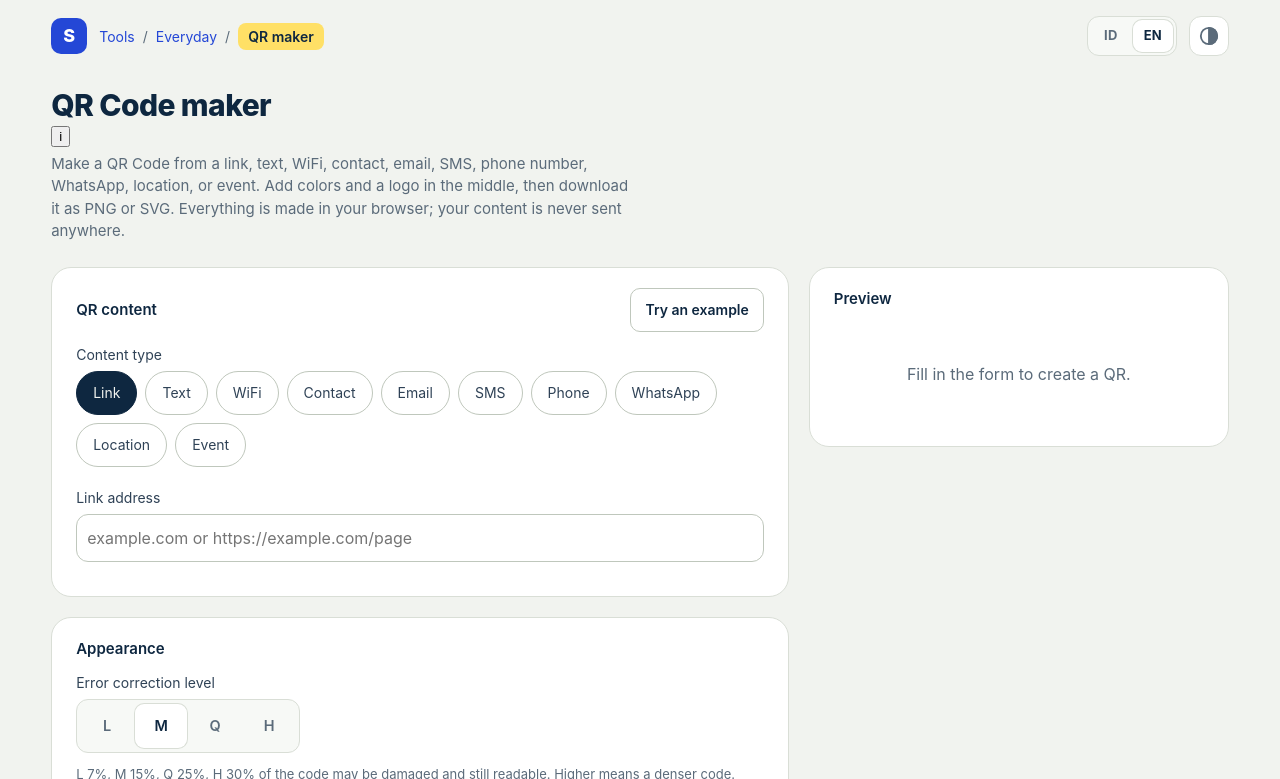
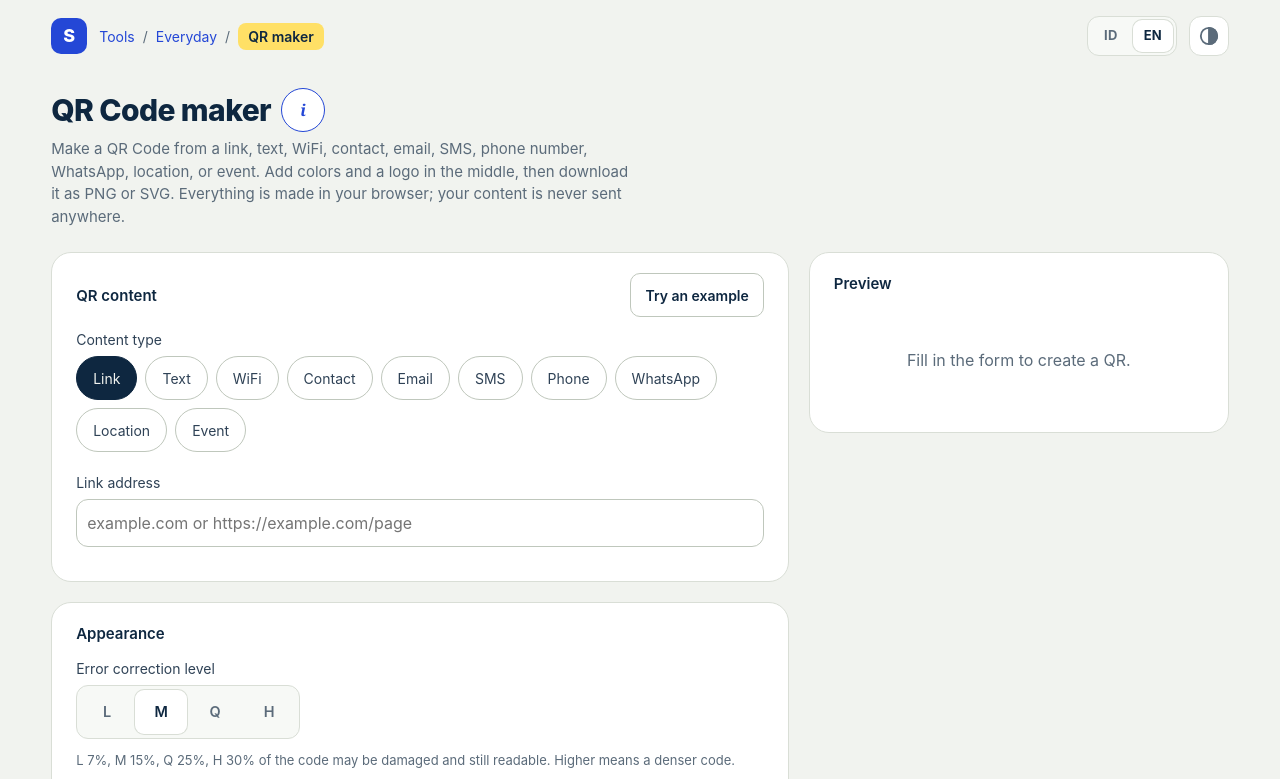
Before and after one commit to rizkanfirmansyah/sagalait-tools, a plain HTML site: page qr/index.html in a window 1280 px wide. Both pictures are taken after a click on the button "About this app". Shown: the top 779 px of the page. Drawn offline with Linux system fonts and the light colour scheme.

Commit message:
feat(assets): gaya tombol (i) dan deskripsi tersembunyi

```diff
--- a/assets/app.css
+++ b/assets/app.css
@@ -167,6 +167,11 @@ label.btn:focus-within { outline: 3px solid var(--accent); outline-offset: 2px;
 }
 .app-head h1 { font-size: clamp(26px, 4vw, 30px); font-weight: 800; letter-spacing: -.02em; line-height: 1.15; }
 .app-head .lead { color: var(--muted); font-size: 15px; margin-top: 6px; max-width: 62ch; }
+.h1row { display: flex; align-items: center; gap: 10px; }
+.lead-btn { flex: none; width: 44px; height: 44px; border-radius: 50%; border: 1.5px solid var(--line-strong); background: var(--panel); color: var(--muted); font: italic 700 16px Georgia, serif; cursor: pointer; }
+.lead-btn:hover, .lead-btn[aria-expanded="true"] { border-color: var(--accent); color: var(--accent); }
+.lead-btn:focus-visible { outline: 3px solid var(--accent); outline-offset: 2px; }
+.app-head .lead[hidden] { display: none; }
 .actions { display: flex; flex-wrap: wrap; gap: 8px; align-items: center; }
 .app-grid { display: grid; grid-template-columns: minmax(0, 1fr) minmax(0, 1fr); gap: 20px; align-items: start; padding-bottom: 72px; }
 @media (max-width: 900px) { .app-grid { grid-template-columns: minmax(0, 1fr); } }
```
